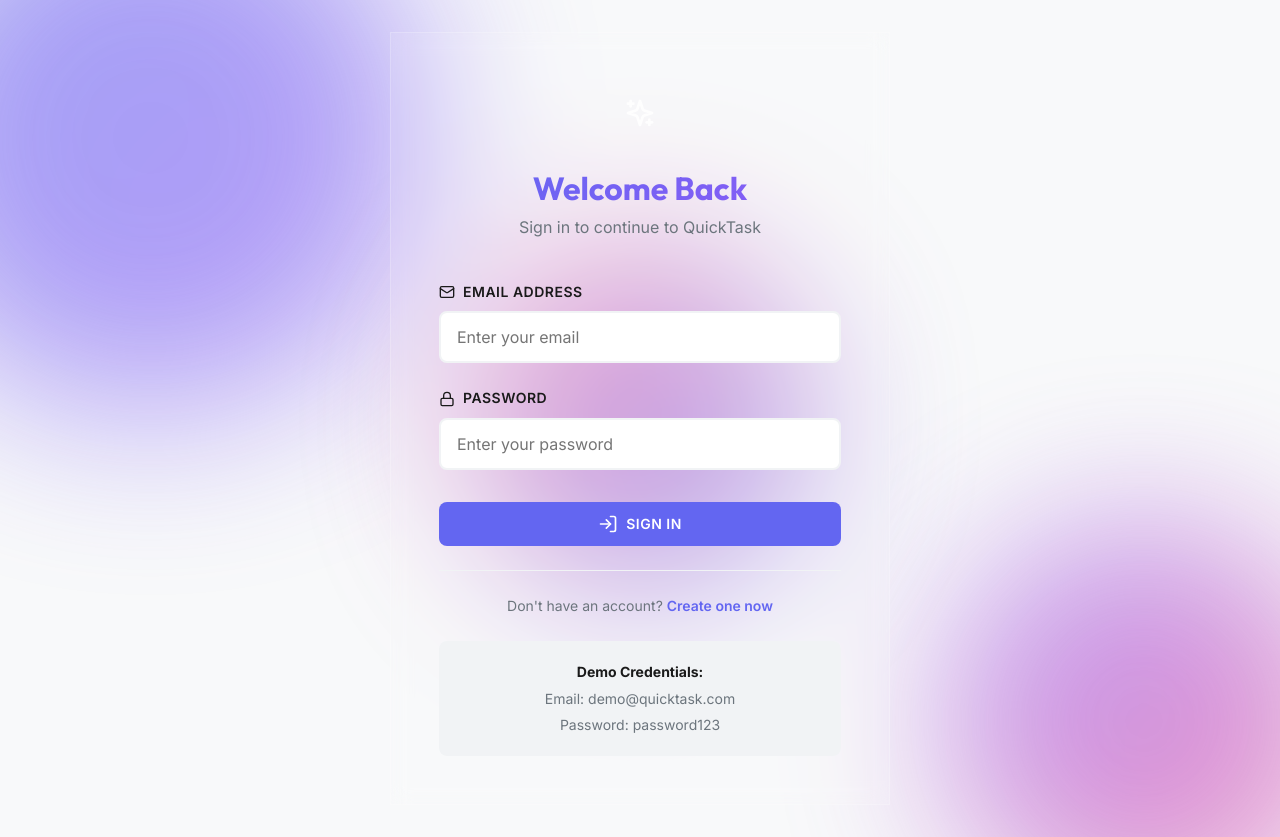
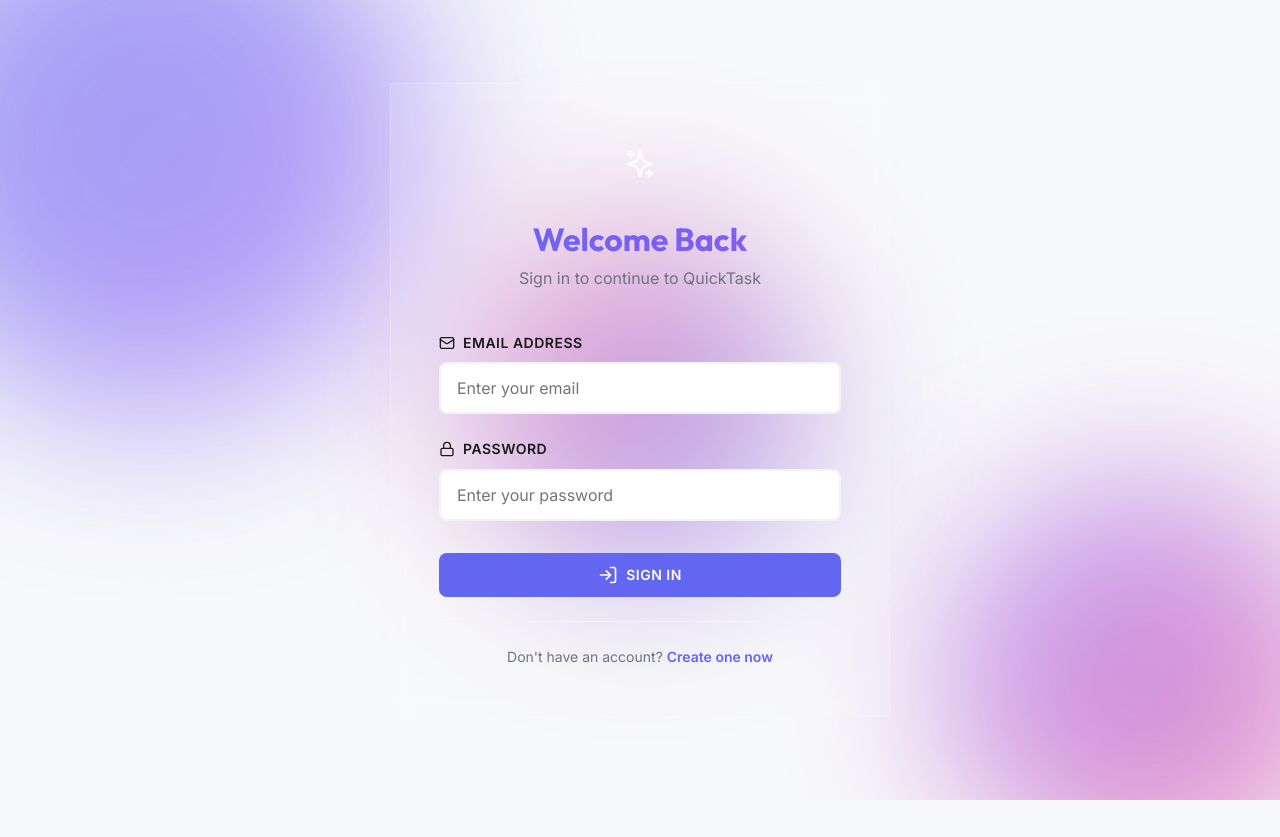
Before and after one commit to syedalthaf786/quicktask, a React (Vite) app in the folder frontend/: page /login in a window 1280 px wide. After the commit the page ends 800 px from the top, so only its background shows below. Built offline with nearby package versions, Linux system fonts and the light colour scheme; no server answers.

Commit message:
update login

```diff
--- a/frontend/src/pages/Login.jsx
+++ b/frontend/src/pages/Login.jsx
@@ -118,12 +118,6 @@
                         </Link>
                     </p>
                 </div>
-
-                <div className="auth-demo-notice">
-                    <p><strong>Demo Credentials:</strong></p>
-                    <p>Email: demo@quicktask.com</p>
-                    <p>Password: password123</p>
-                </div>
             </motion.div>
         </div>
     );
```
